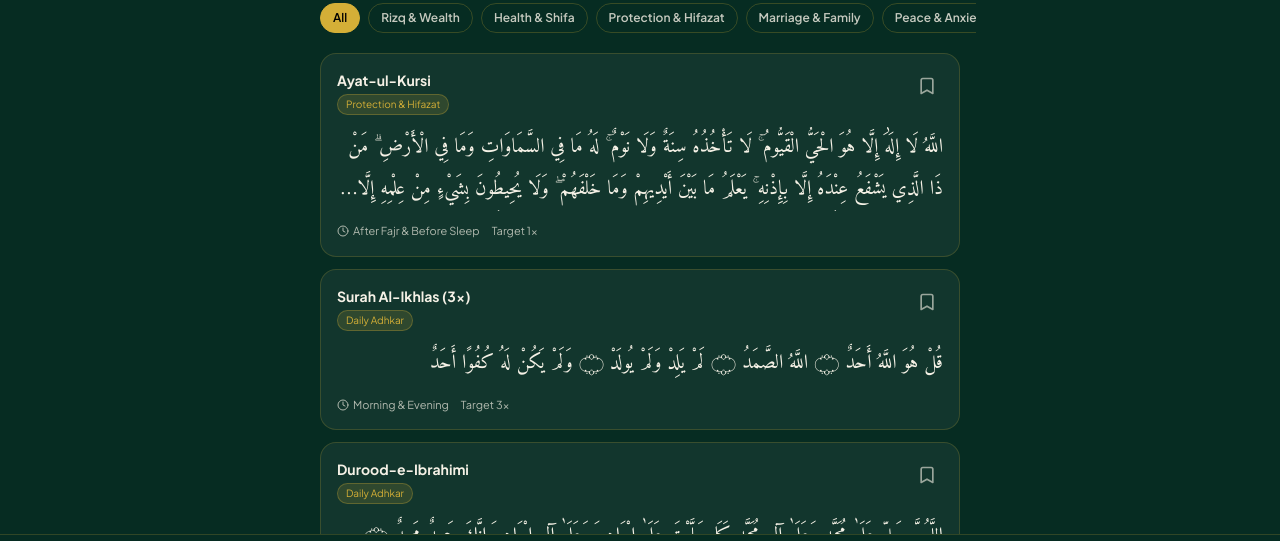
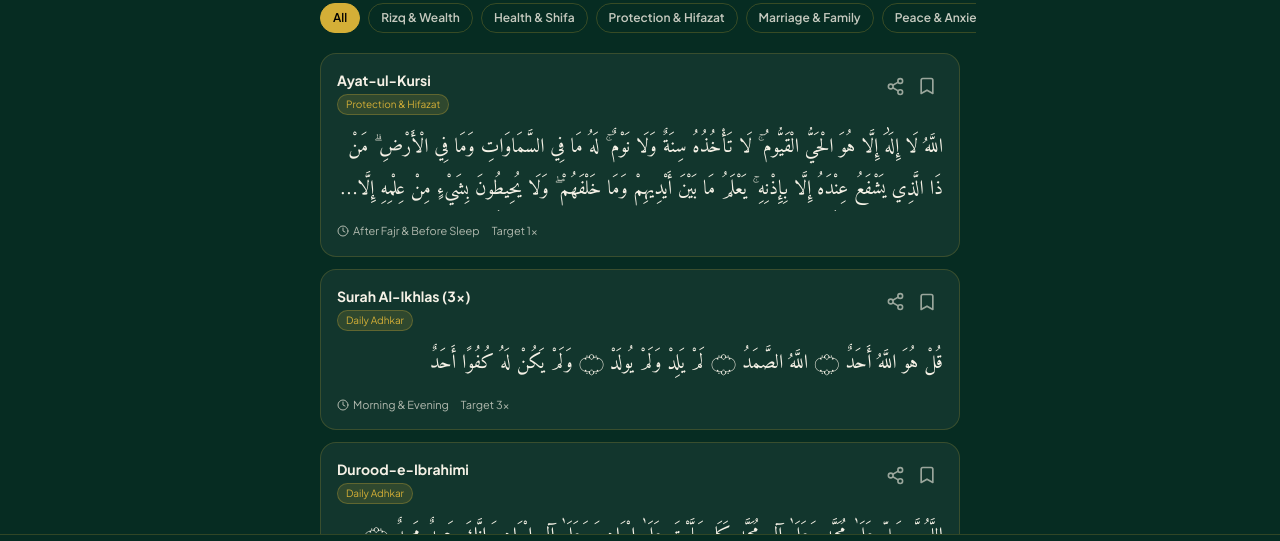
Before and after one commit to farrakhimtiaz74/wazifa-library, a React (Vite) app: page / in a window 1280 px wide. Shown: the part 204-745 px from the top of the page. Built offline with nearby package versions, Linux system fonts and the light colour scheme; no server answers; a web font is replaced by a local one.

Commit message:
Upgrade: WazifaCard.jsx

```diff
--- a/src/components/WazifaCard.jsx
+++ b/src/components/WazifaCard.jsx
@@ -1,19 +1,35 @@
-import React from 'react'
-import { Bookmark, BookmarkCheck, Clock } from 'lucide-react'
+import React, { useState } from 'react'
+import { Bookmark, BookmarkCheck, Check, Clock, Share2 } from 'lucide-react'
+import { shareWazifa } from '../lib/share'
+
 export default function WazifaCard({ wazifa, routine, onOpen, onToggleBookmark }) {
+  const [copied, setCopied] = useState(false)
   const pct = routine && routine.target_count ? Math.min(100, Math.round(((routine.current_count || 0) / routine.target_count) * 100)) : 0
+
+  async function handleShare(e) {
+    e.stopPropagation()
+    const r = await shareWazifa(wazifa)
+    if (r === 'copied') { setCopied(true); setTimeout(() => setCopied(false), 2000) }
+  }
+
   return (
     <article className="rounded-2xl border border-gold/20 p-4 bg-white/5 cursor-pointer active:scale-[0.99]" onClick={() => onOpen(wazifa)}>
       <div className="flex items-start justify-between gap-2">
-        <div>
+        <div className="min-w-0">
           <h3 className="font-bold text-sm">{wazifa.title}</h3>
           <span className="inline-block mt-1 text-[10px] px-2 py-0.5 rounded-full bg-gold/15 text-gold border border-gold/30">{wazifa.category}</span>
         </div>
-        <button onClick={(e) => { e.stopPropagation(); onToggleBookmark(wazifa) }} className="p-1.5" aria-label="Bookmark">
-          {routine?.is_bookmarked ? <BookmarkCheck size={20} className="text-gold" /> : <Bookmark size={20} className="opacity-60" />}
-        </button>
+        <div className="flex items-center shrink-0">
+          <button onClick={handleShare} className="p-1.5" aria-label="Share or copy this Wazifa">
+            {copied ? <Check size={19} className="text-gold" /> : <Share2 size={19} className="opacity-60" />}
+          </button>
+          <button onClick={(e) => { e.stopPropagation(); onToggleBookmark(wazifa) }} className="p-1.5" aria-label="Bookmark">
+            {routine?.is_bookmarked ? <BookmarkCheck size={20} className="text-gold" /> : <Bookmark size={20} className="opacity-60" />}
+          </button>
+        </div>
       </div>
-      <p className="font-arabic text-xl leading-loose mt-3 line-clamp-2" dir="rtl">{wazifa.arabic}</p>
+      <p className="font-arabic text-xl mt-3 line-clamp-2" dir="rtl">{wazifa.arabic}</p>
+      {copied && <p className="text-[11px] text-gold font-bold mt-1.5">Copied — ready to paste anywhere</p>}
       <div className="flex items-center gap-3 mt-3 text-[11px] opacity-70">
         <span className="inline-flex items-center gap-1"><Clock size={12} />{wazifa.recommended_time}</span>
         <span>Target {wazifa.target_count}x</span>
```
